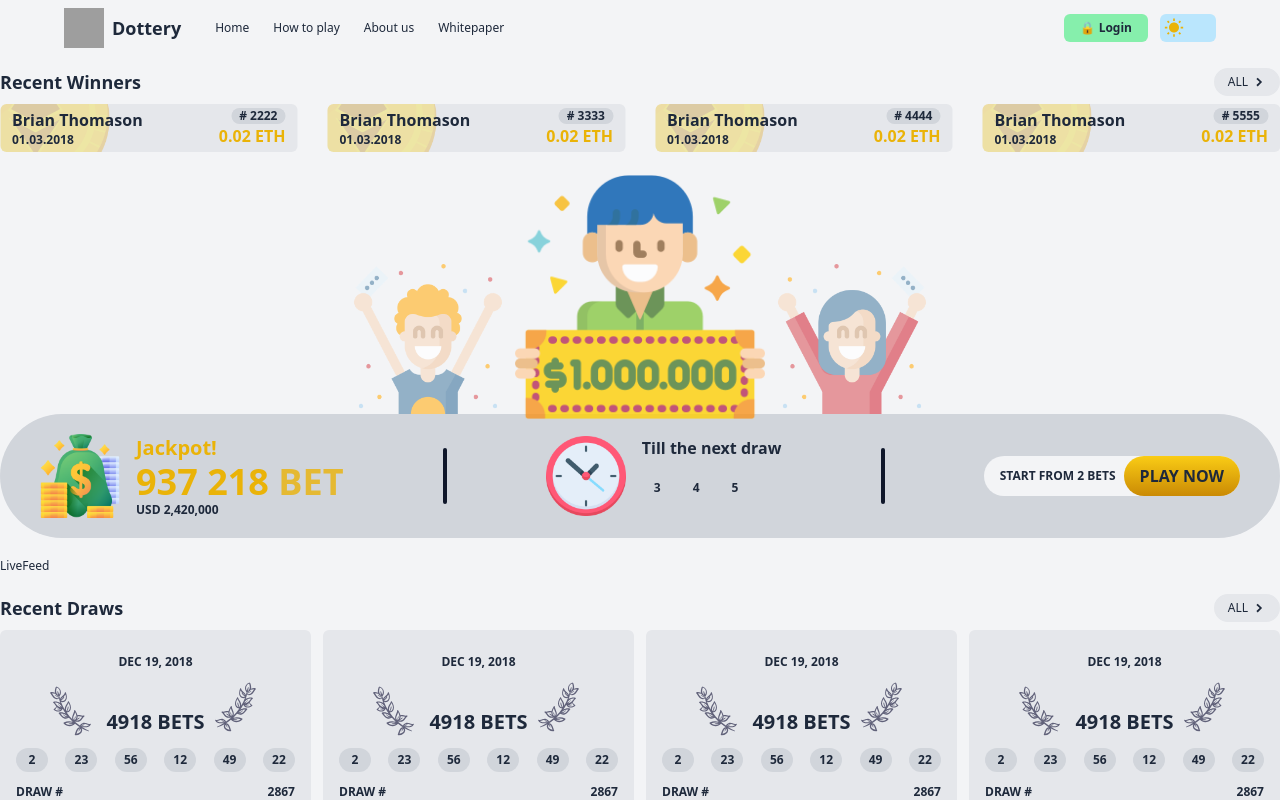
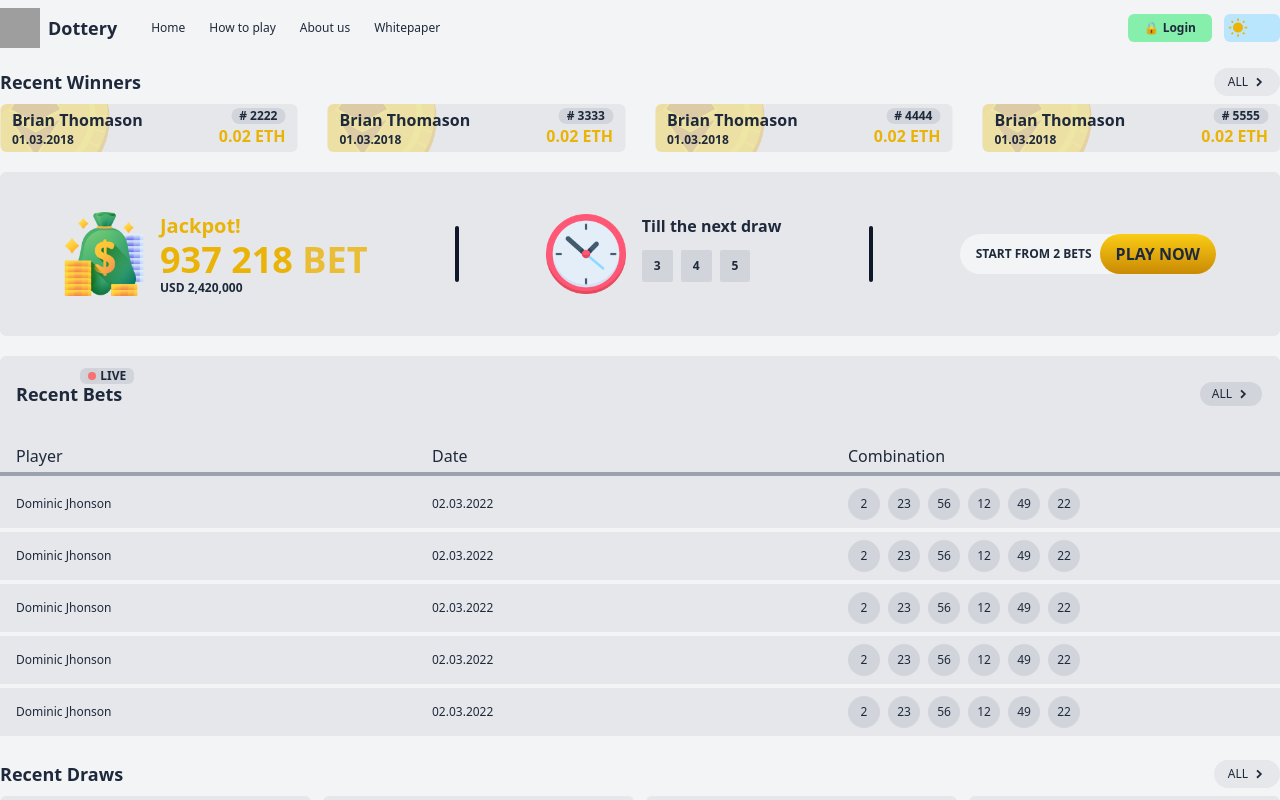
Before and after one commit to marwenkouidhi/lottery-dapp, a Next.js app in the folder nextjs-frontend-lottery/: page / in a window 1280 px wide. Shown: the top 800 px of the page. Built offline with nearby package versions, Linux system fonts and the light colour scheme; grey boxes are pictures that could not be loaded.

Commit message:
live bets

```diff
--- a/nextjs-frontend-lottery/components/Header.tsx
+++ b/nextjs-frontend-lottery/components/Header.tsx
@@ -5,7 +5,7 @@ import Toggle from "./Toggle";
 
 const Header = () => {
   return (
-    <div className="flex justify-between items-center py-2  w-[90%] mx-auto">
+    <div className="flex justify-between items-center py-2  w-[90%] mx-auto sm:w-full">
       <div className="flex items-center space-x-8  ">
         <div className="flex items-center  space-x-2 text-lg font-semibold  ">
           <Image src="/lottery.png" height={40} width={40} />
--- a/nextjs-frontend-lottery/components/HeroSection.tsx
+++ b/nextjs-frontend-lottery/components/HeroSection.tsx
@@ -5,19 +5,7 @@ import { MdTimelapse } from "react-icons/md";
 const HeroSection = () => {
   const days = [];
   return (
-    <div className="font-semibold hover:dark:brightness-105 hover:brightness-95 ">
-      <div className="flex items-end justify-center opacity-80 dark:opacity-60 space-x-3 ">
-        <div className="-mb-1">
-          <Image src="/celebration1.png" height={150} width={150} />
-        </div>
-        <div className="-mb-3">
-          <Image src="/celebration3.png" height={250} width={250} />
-        </div>
-        <div className="-mb-1">
-          <Image src="/celebration2.png" height={150} width={150} />
-        </div>
-      </div>
-      <div className=" bg-gray-300 dark:bg-slate-800  rounded-full p-5 px-10 flex justify-between items-center cursor-pointer">
+    <div className=" font-semibold bg-gray-200 dark:bg-slate-800  rounded-md px-16 p-10 flex justify-between items-center cursor-pointer hover:brightness-95 dark:hover:brightness-105">
       <div className=" flex space-x-4">
         <Image src="/hero3.png" height={80} width={80} />
         <div>
@@ -54,7 +42,6 @@ const HeroSection = () => {
         </button>
       </div>
     </div>
-    </div>
   );
 };
 
--- a/nextjs-frontend-lottery/components/LiveFeed.tsx
+++ b/nextjs-frontend-lottery/components/LiveFeed.tsx
@@ -1,7 +1,54 @@
 import React from "react";
+import { GoChevronRight } from "react-icons/go";
+import { recentBets } from "../data/game";
+
+const header = ["Player", "Date", "Combination"];
 
 const LiveFeed = () => {
-  return <div>LiveFeed</div>;
+  return (
+    <div className=" grid gap-2 w-[90%] mx-auto sm:w-full bg-gray-200 dark:bg-slate-800  rounded-md hover:brightness-95 dark:hover:brightness-105    ">
+      <div className="flex justify-between items-center p-4 py-6 ">
+        <h1 className="text-lg font-semibold relative">
+          Recent Bets
+          <div className="absolute -right-3 -top-3 text-xs flex space-x-1 items-center dark:bg-slate-700 bg-gray-300 px-2 rounded-md ">
+            <span className="relative flex h-2 w-2  ">
+              <span className="animate-ping absolute inline-flex h-full w-full rounded-full bg-red-500 opacity-75"></span>
+              <span className="relative inline-flex rounded-full h-2 w-2 bg-red-400"></span>
+            </span>
+            <span>LIVE</span>
+          </div>
+        </h1>
+        <p className="rounded-full border-solid border-2 px-3 p-1 cursor-pointer hover:brightness-95 dark:hover:brightness-125 bg-gray-300 dark:bg-slate-800 flex space-x-1 items-center">
+          <span>ALL</span>
+          <GoChevronRight size={14} />
+        </p>
+      </div>
+      <div>
+        <div className="grid gap-1">
+          <div className="grid grid-cols-3 px-4 border-solid border-b-4 dark:border-slate-900 border-gray-400 text-base py-1">
+            {header.map((item, _) => (
+              <div>{item}</div>
+            ))}
+          </div>
+          <div>
+            {recentBets.map(({ player, date, combination }, _) => (
+              <div className="grid grid-cols-3 py-2  items-center px-4 border-solid border-b-4 border-gray-100 dark:border-slate-900 cursor-pointer   ">
+                <div>{player}</div>
+                <div>{date}</div>
+                <div className="flex space-x-2">
+                  {combination.map((item, _) => (
+                    <div className="bg-gray-300 dark:bg-slate-700 w-8 h-8 flex justify-center items-center rounded-full  ">
+                      {item}
+                    </div>
+                  ))}
+                </div>
+              </div>
+            ))}
+          </div>
+        </div>
+      </div>
+    </div>
+  );
 };
 
 export default LiveFeed;
--- a/nextjs-frontend-lottery/components/cards/CardGame.tsx
+++ b/nextjs-frontend-lottery/components/cards/CardGame.tsx
@@ -17,7 +17,7 @@ const CardGame = ({ game }) => {
 
       <div className="flex  justify-between">
         {numbers.map((nbr, _) => (
-          <div className="bg-gray-300 dark:bg-slate-700 w-8 py-1 text-center rounded-full">
+          <div className="bg-gray-300 dark:bg-slate-700 w-8 h-8 flex justify-center items-center rounded-full ">
             {nbr}
           </div>
         ))}
--- a/nextjs-frontend-lottery/data/game.ts
+++ b/nextjs-frontend-lottery/data/game.ts
@@ -113,3 +113,31 @@ export const games = [
     winners: 47,
   },
 ];
+
+export const recentBets = [
+  {
+    player: "Dominic Jhonson",
+    date: "02.03.2022",
+    combination: [2, 23, 56, 12, 49, 22],
+  },
+  {
+    player: "Dominic Jhonson",
+    date: "02.03.2022",
+    combination: [2, 23, 56, 12, 49, 22],
+  },
+  {
+    player: "Dominic Jhonson",
+    date: "02.03.2022",
+    combination: [2, 23, 56, 12, 49, 22],
+  },
+  {
+    player: "Dominic Jhonson",
+    date: "02.03.2022",
+    combination: [2, 23, 56, 12, 49, 22],
+  },
+  {
+    player: "Dominic Jhonson",
+    date: "02.03.2022",
+    combination: [2, 23, 56, 12, 49, 22],
+  },
+];
```
Lines whose indentation alone changed are shown as unchanged.
